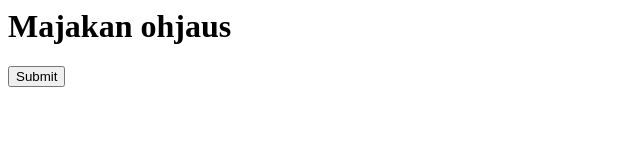
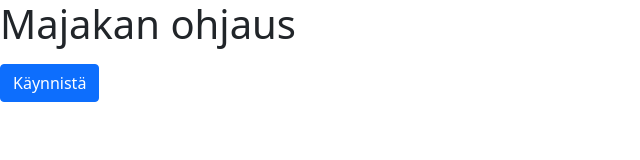
Before and after one commit to miikalaaksonen/majakka, a plain HTML site: page index.html in a window 1280 px wide. Shown: the whole page, without its empty margins (0-640 px from the left). Drawn offline with nearby package versions, Linux system fonts and the light colour scheme.

Commit message:
Bootstrap

```diff
--- a/index.html
+++ b/index.html
@@ -1,11 +1,21 @@
-<html>
+<!doctype html>
+<html lang="en">
   <head>
+    <!-- Required meta tags -->
+    <meta charset="utf-8">
+    <meta name="viewport" content="width=device-width, initial-scale=1">
+
+    <!-- Bootstrap CSS -->
+    <link href="https://cdn.jsdelivr.net/npm/bootstrap@5.1.3/dist/css/bootstrap.min.css" rel="stylesheet" integrity="sha384-1BmE4kWBq78iYhFldvKuhfTAU6auU8tT94WrHftjDbrCEXSU1oBoqyl2QvZ6jIW3" crossorigin="anonymous">
+
+    <title>Majakka</title>
   </head>
   <body>
     <h1>Majakan ohjaus</h1>
     <p></p>
     <form action="/aloita" method="get">
-      <input type="submit">
+      <button type="submit" class="btn btn-primary">Käynnistä</button>
     </form>
+    <script src="https://cdn.jsdelivr.net/npm/bootstrap@5.1.3/dist/js/bootstrap.bundle.min.js" integrity="sha384-ka7Sk0Gln4gmtz2MlQnikT1wXgYsOg+OMhuP+IlRH9sENBO0LRn5q+8nbTov4+1p" crossorigin="anonymous"></script>
   </body>
 </html>
```
